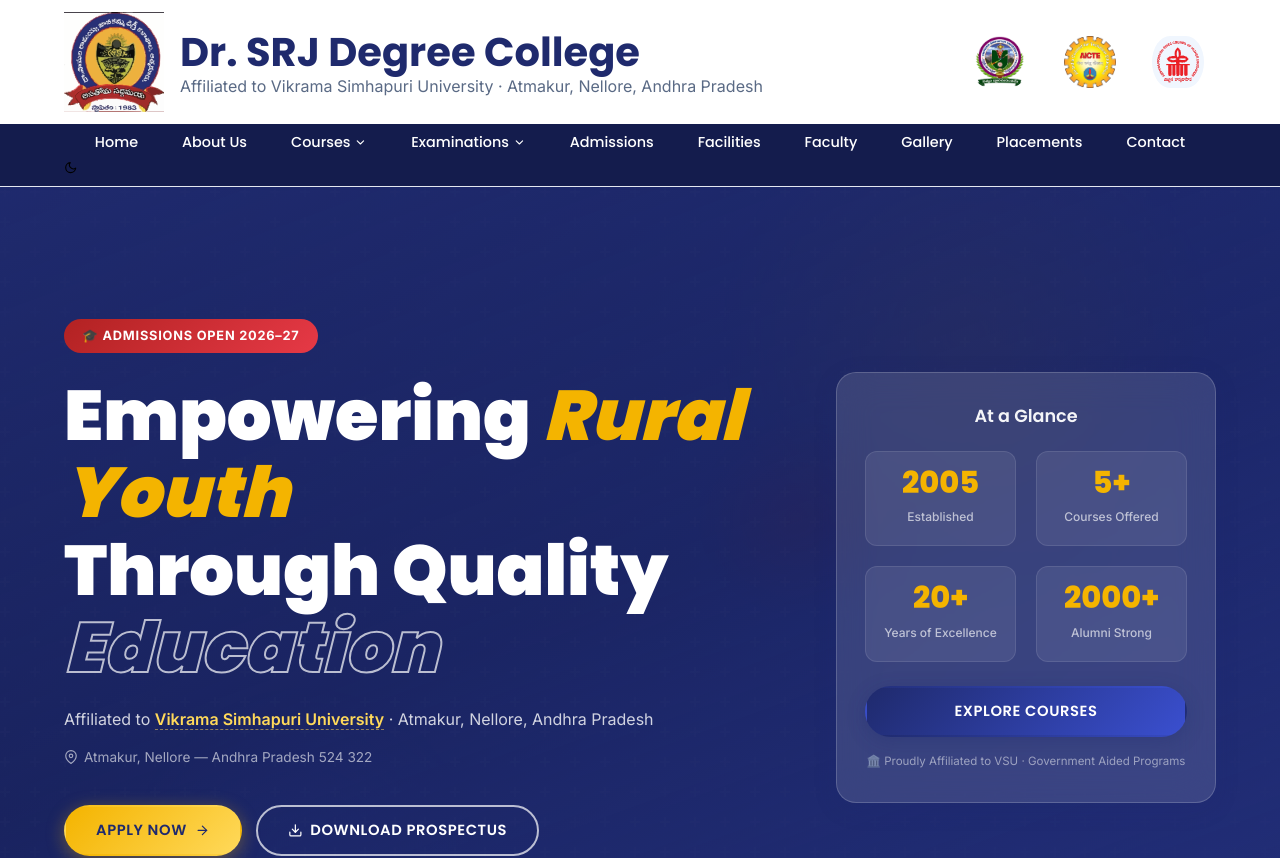
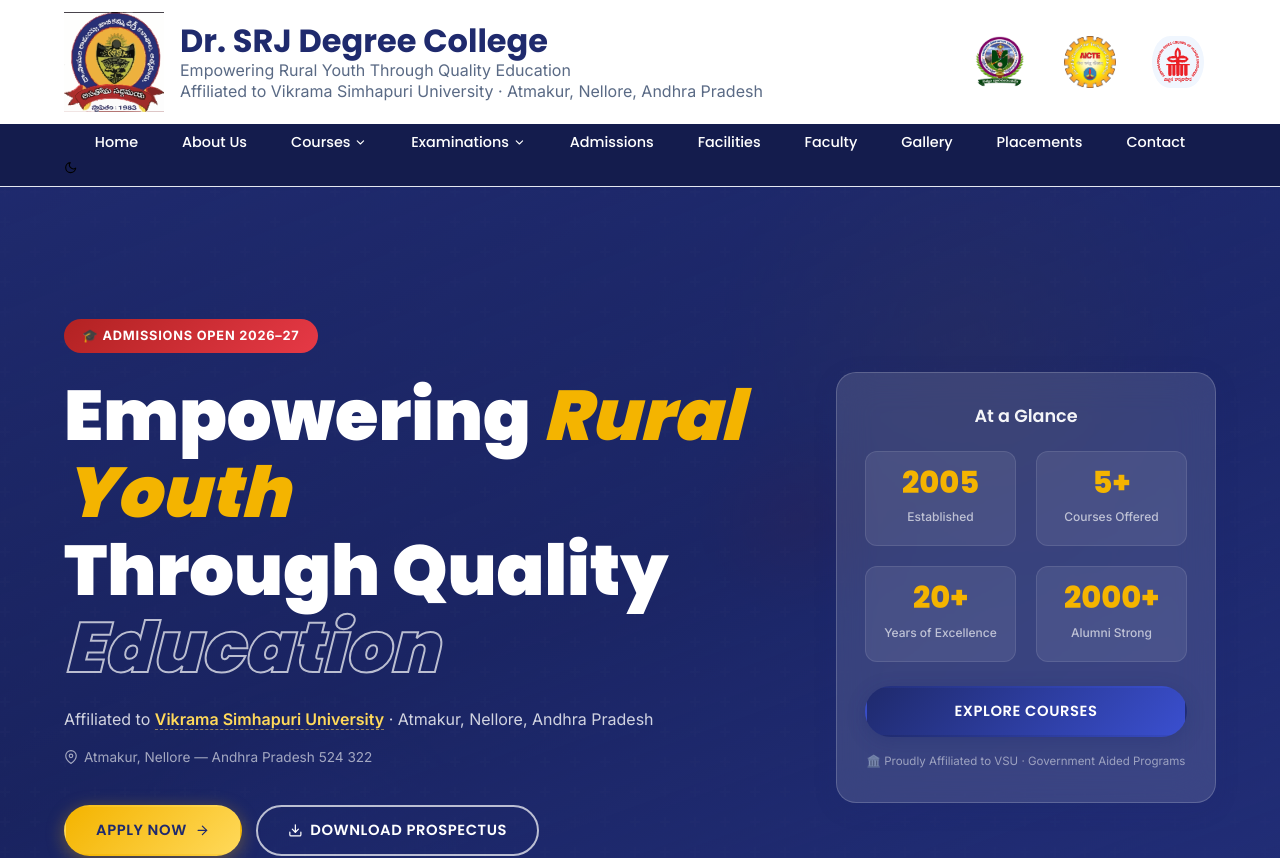
Before and after one commit to Pranay-Bhaskar/SRJ_Degree_college, a React (Vite) app in the folder frontend/: page / in a window 1280 px wide. Shown: the top 858 px of the page. Built offline with nearby package versions, Linux system fonts and the light colour scheme.

Commit message:
lower fontsize logo

```diff
--- a/frontend/src/components/Navbar.css
+++ b/frontend/src/components/Navbar.css
@@ -312,16 +312,16 @@
 .college-name {
   font-family: var(--font-primary);
   font-weight: 700;
-  font-size: 2.5rem;
+  font-size: 2.0rem;
   color: var(--primary);
   line-height: 1.2;
 }
 
 .college-tagline {
-  display: none;
-  /* font-size: 1rem;
+   /*display: none;*/
+  font-size: 1rem;
   color: var(--text-muted);
-  line-height: 1.3; */
+  line-height: 1.3;
 }
 
 .college-accreditation {
--- a/frontend/src/components/Navbar.jsx
+++ b/frontend/src/components/Navbar.jsx
@@ -292,7 +292,7 @@
           <img src="/SRJ.svg" alt="SRJ College Logo" className="college-logo" />
           <div className="college-text">
             <h1 className="college-name">Dr. SRJ Degree College</h1>
-           {/* <p className="college-tagline">Empowering Rural Youth Through Quality Education</p> */}
+            <p className="college-tagline">Empowering Rural Youth Through Quality Education</p>
             <p className="college-accreditation">
               Affiliated to Vikrama Simhapuri University · Atmakur, Nellore, Andhra Pradesh
             </p>
```
